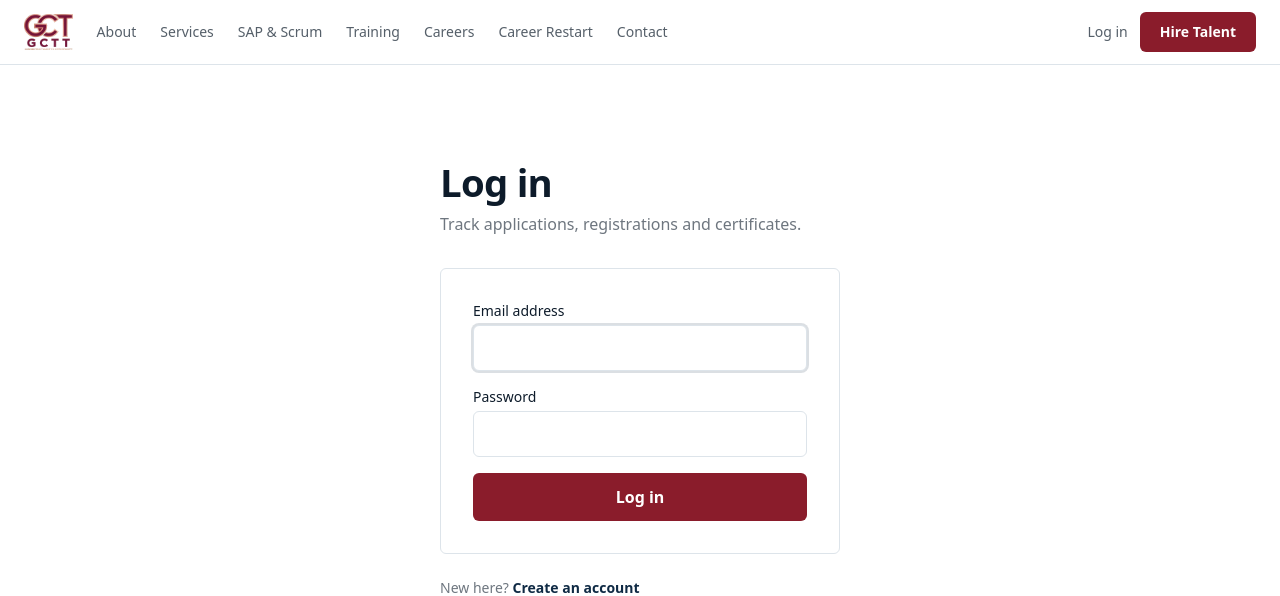
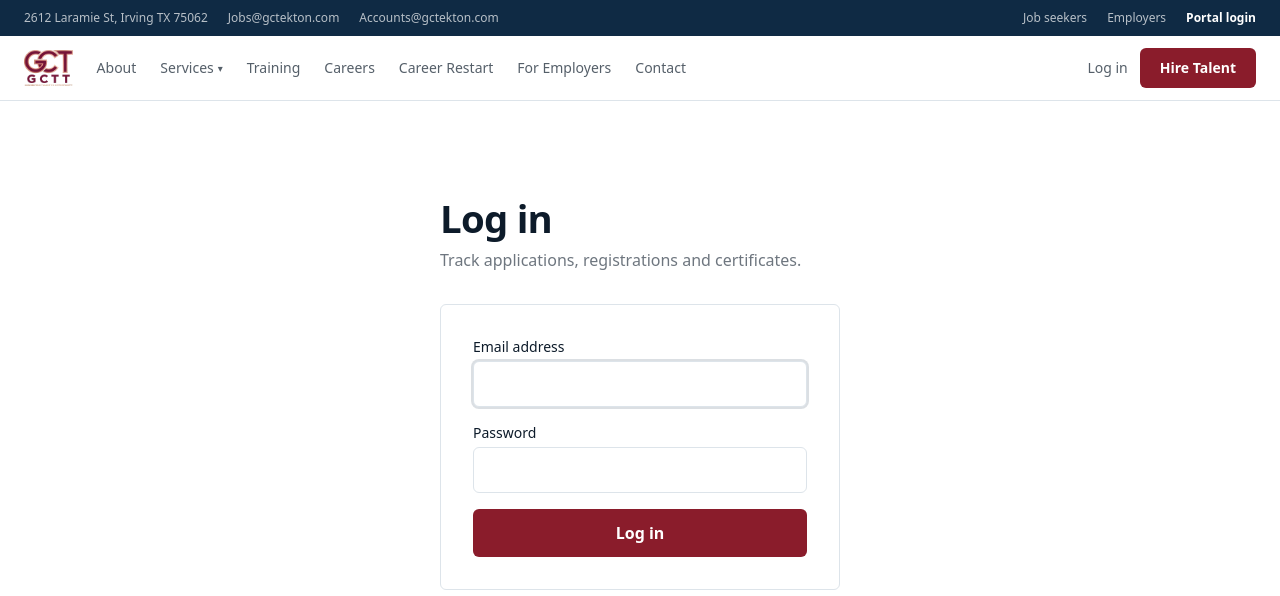
Before and after one commit to faizanali-ai/gctt, a Django app: page /accounts/login/ in a window 1280 px wide. Shown: the top 596 px of the page. Run offline with Django 5.2, Linux system fonts and the light colour scheme; parts of the project's set-up code (start-up, migrations or seed data) failed here and were passed over.

Commit message:
Public header: two-tier utility bar + Services dropdown nav

```diff
--- a/templates/partials/_header.html
+++ b/templates/partials/_header.html
@@ -1,4 +1,21 @@
 {% load static %}
+<div class="hidden bg-brand text-paper md:block">
+  <div class="mx-auto flex h-9 max-w-7xl items-center justify-between px-6 text-xs">
+    <div class="flex items-center gap-5 text-paper/70">
+      <span>{{ COMPANY.address }}</span>
+      <a href="mailto:{{ COMPANY.jobs_email }}" class="hover:text-paper">{{ COMPANY.jobs_email }}</a>
+      <a href="mailto:{{ COMPANY.email }}" class="hover:text-paper">{{ COMPANY.email }}</a>
+    </div>
+    <div class="flex items-center gap-5">
+      <a href="{% url 'careers' %}" class="text-paper/70 hover:text-paper">Job seekers</a>
+      <a href="{% url 'employers' %}" class="text-paper/70 hover:text-paper">Employers</a>
+      {% if not user.is_authenticated %}
+        <a href="{% url 'login' %}" class="font-semibold text-paper hover:text-white">Portal login</a>
+      {% endif %}
+    </div>
+  </div>
+</div>
+
 <header class="sticky top-0 z-40 border-b border-line bg-paper/95 backdrop-blur">
   <div class="mx-auto flex h-16 max-w-7xl items-center gap-6 px-6">
     <a href="{% url 'home' %}" class="flex shrink-0 items-center gap-2">
@@ -6,9 +23,21 @@
     </a>
 
     <nav class="hidden flex-1 items-center gap-6 text-sm font-medium text-ink/70 lg:flex" aria-label="Main">
-      {% for item in NAV_ITEMS %}
-        <a href="{{ item.url }}" class="hover:text-ink {% if request.path == item.url %}text-accent{% endif %}" {% if request.path == item.url %}aria-current="page"{% endif %}>{{ item.label }}</a>
-      {% endfor %}
+      <a href="{% url 'about' %}" class="hover:text-ink {% if request.path == '/about/' %}text-accent{% endif %}">About</a>
+      <details class="group relative">
+        <summary class="flex cursor-pointer list-none items-center gap-1 hover:text-ink">Services <span class="text-[10px]">▾</span></summary>
+        <div class="absolute left-0 top-full z-30 mt-3 w-64 rounded-md border border-line bg-paper p-2 shadow-lg">
+          {% for service in SERVICES %}
+            <a href="{{ service.url }}" class="block rounded-md px-3 py-2 text-sm hover:bg-surface">{{ service.title }}</a>
+          {% endfor %}
+          <a href="{% url 'sap_scrum' %}" class="block rounded-md px-3 py-2 text-sm hover:bg-surface">SAP &amp; Scrum</a>
+        </div>
+      </details>
+      <a href="{% url 'training' %}" class="hover:text-ink {% if request.path == '/training/' %}text-accent{% endif %}">Training</a>
+      <a href="{% url 'careers' %}" class="hover:text-ink {% if request.path == '/careers/' %}text-accent{% endif %}">Careers</a>
+      <a href="{% url 'career_restart' %}" class="hover:text-ink {% if request.path == '/career-restart/' %}text-accent{% endif %}">Career Restart</a>
+      <a href="{% url 'employers' %}" class="hover:text-ink {% if request.path == '/employers/' %}text-accent{% endif %}">For Employers</a>
+      <a href="{% url 'contact' %}" class="hover:text-ink {% if request.path == '/contact/' %}text-accent{% endif %}">Contact</a>
     </nav>
 
     <div class="ml-auto hidden items-center gap-3 text-sm font-medium lg:flex">
@@ -27,9 +56,17 @@
     <details class="ml-auto lg:hidden">
       <summary class="cursor-pointer list-none rounded-md border border-line px-3 py-2 text-sm font-medium">Menu</summary>
       <nav class="absolute inset-x-0 top-16 space-y-1 border-b border-line bg-paper px-6 py-4 shadow-sm" aria-label="Mobile">
-        {% for item in NAV_ITEMS %}
-          <a href="{{ item.url }}" class="block rounded-md px-2 py-2 text-sm hover:bg-surface {% if request.path == item.url %}font-semibold text-accent{% endif %}">{{ item.label }}</a>
+        <a href="{% url 'about' %}" class="block rounded-md px-2 py-2 text-sm hover:bg-surface">About</a>
+        <p class="mt-2 px-2 text-xs font-semibold uppercase tracking-[0.1em] text-ink/40">Services</p>
+        {% for service in SERVICES %}
+          <a href="{{ service.url }}" class="block rounded-md px-4 py-2 text-sm hover:bg-surface">{{ service.title }}</a>
         {% endfor %}
+        <a href="{% url 'sap_scrum' %}" class="block rounded-md px-4 py-2 text-sm hover:bg-surface">SAP &amp; Scrum</a>
+        <a href="{% url 'training' %}" class="block rounded-md px-2 py-2 text-sm hover:bg-surface">Training</a>
+        <a href="{% url 'careers' %}" class="block rounded-md px-2 py-2 text-sm hover:bg-surface">Careers</a>
+        <a href="{% url 'career_restart' %}" class="block rounded-md px-2 py-2 text-sm hover:bg-surface">Career Restart</a>
+        <a href="{% url 'employers' %}" class="block rounded-md px-2 py-2 text-sm hover:bg-surface">For Employers</a>
+        <a href="{% url 'contact' %}" class="block rounded-md px-2 py-2 text-sm hover:bg-surface">Contact</a>
         <div class="mt-3 flex flex-wrap gap-4 border-t border-line pt-3 text-sm font-medium">
           {% if user.is_authenticated %}
             <a href="{% url 'dashboard' %}" class="hover:text-accent">Dashboard</a>
```
Also changed, not shown: static/css/output.css.
